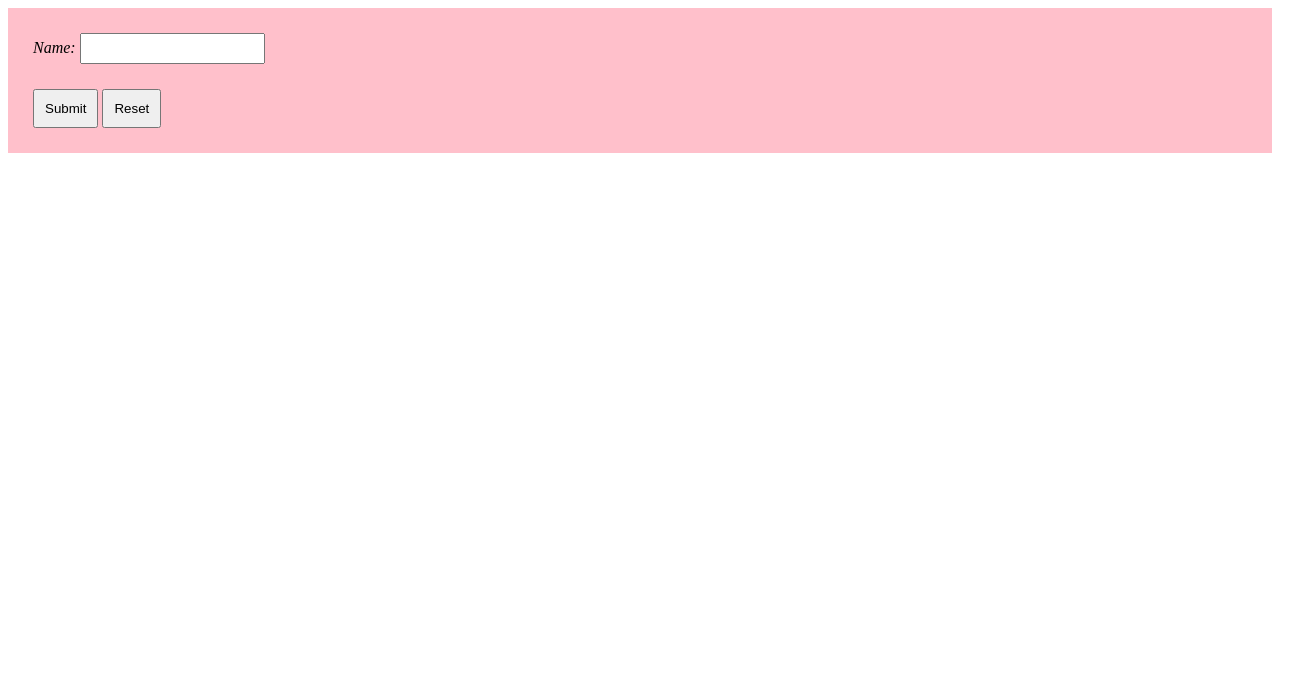
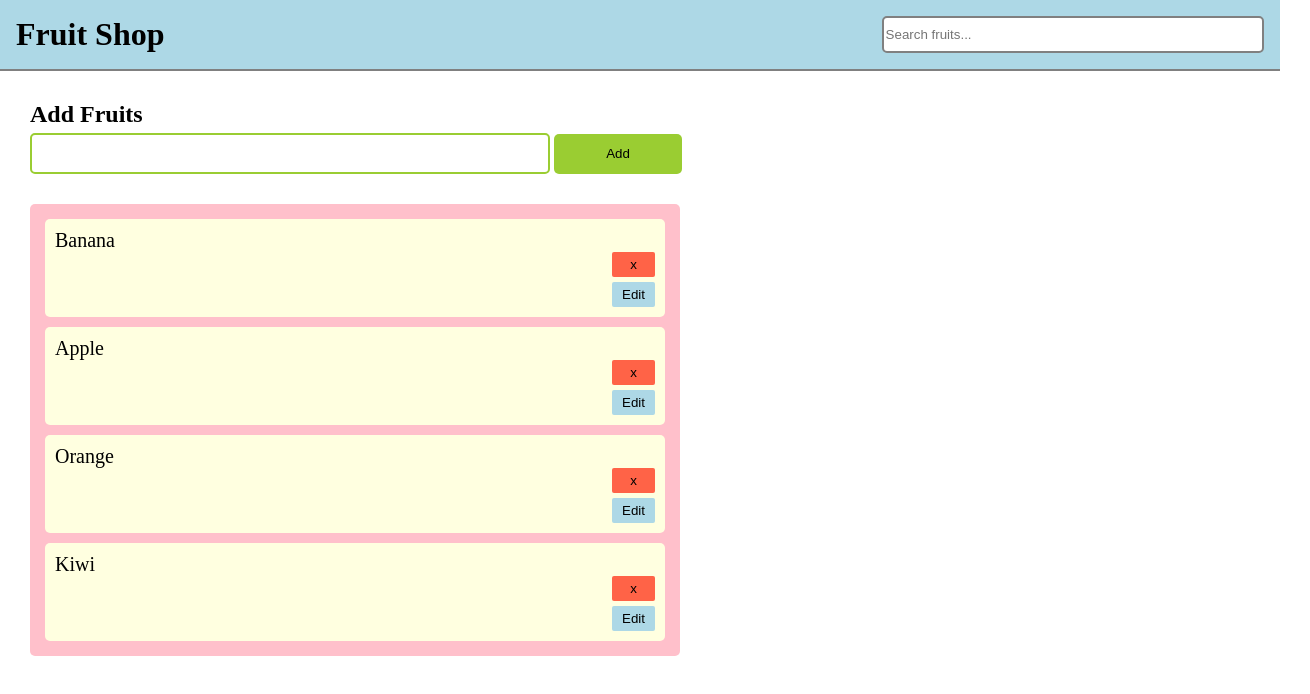
Before and after one commit to Aanand-Patil/no2, a plain HTML site: page index.html in a window 1280 px wide. Shown: the whole page, 1310 px wide, since content can reach past the window. Drawn offline with Linux system fonts and the light colour scheme.

Commit message:
added delete btn func

```diff
--- a/index.html
+++ b/index.html
@@ -2,20 +2,33 @@
 <html lang="en">
 
 <head>
-    <meta charset="UTF-8">
-    <meta name="viewport" content="width=device-width, initial-scale=1.0">
+    <meta charset="UTF-8" />
+    <meta http-equiv="X-UA-Compatible" content="IE=edge" />
+    <meta name="viewport" content="width=device-width, initial-scale=1.0" />
     <title>Document</title>
-    <link rel="stylesheet" href="style.css">
+    <link rel="stylesheet" href="style.css" />
 </head>
 
-<body>
-    <form>
-        <label for="name">Name:</label>
-        <input type="text" id="name">
-        <br>
-        <button class="btn" type="submit">Submit</button>
-        <button class="btn" type="reset">Reset</button>
-    </form>
+<body style="margin: 0">
+    <div id="header" style="padding: 1rem; background-color: lightblue">
+        <h1 id="main-heading" style="margin: 0">Fruit Shop</h1>
+        <input id="filter" type="text" placeholder="Search fruits..." />
+    </div>
+    <div>
+        <form>
+            <h2 id="basket-heading">Add Fruits</h2>
+            <input type="text" name="fruit" id="fruit-to-add" />
+            <button type="submit">Add</button>
+        </form>
+        <ul class="fruits">
+            <li class="fruit">Banana<button class="delete-btn">x</button></li>
+            <li class="fruit">Apple<button class="delete-btn">x</button></li>
+            <li class="fruit">Orange<button class="delete-btn">x</button></li>
+            <li class="fruit">Kiwi<button class="delete-btn">x</button></li>
+        </ul>
+    </div>
+    <div id="thanks"></div>
 </body>
+<script src="index.js"></script>
 
 </html>
--- a/index.js
+++ b/index.js
@@ -0,0 +1,47 @@
+// Add the Edit Button:
+
+
+// Implement the code as in video but with one extra 'Edit' button in 'li'
+
+const form = document.querySelector('form');
+const fruits = document.querySelector('.fruits')
+
+form.addEventListener('submit', function (event) {
+    event.preventDefault();
+
+    const fruitToAdd = document.getElementById('fruit-to-add')
+    const newLi = document.createElement("li")
+    // newLi.innerHTML = fruitToAdd.value + `<button class="delete-btn">x</button><button class="edit-btn">Edit</button>`
+    const newLiText = document.createTextNode(fruitToAdd.value)
+    newLi.appendChild(newLiText)
+    newLi.className = 'fruit'
+    const deleteBtn = document.createElement("button")
+    const deleteBtnText = document.createTextNode("x")
+    deleteBtn.appendChild(deleteBtnText)
+    deleteBtn.className = 'delete-btn'
+    const editBtn = document.createElement('button')
+    const editBtnText = document.createTextNode('Edit')
+    editBtn.appendChild(editBtnText)
+    editBtn.className = 'edit-btn'
+
+
+    newLi.appendChild(deleteBtn)
+    newLi.appendChild(editBtn)
+    fruits.appendChild(newLi)
+    console.log(fruits.children);
+
+})
+fruits.addEventListener("click", function (event) {
+    if (event.target.classList.contains('delete-btn')) {
+        const fruitToDelete = event.target.parentElement
+        fruits.removeChild(fruitToDelete)
+    }
+
+})
+for (i = 0; i < fruits.children.length; i++) {
+    const editBtn = document.createElement('button')
+    const editBtnText = document.createTextNode('Edit')
+    editBtn.appendChild(editBtnText)
+    editBtn.className = 'edit-btn'
+    fruits.children[i].appendChild(editBtn)
+}
--- a/style.css
+++ b/style.css
@@ -1,17 +1,74 @@
-form {
-    padding: 25px;
-    background-color: pink;
+#header {
+  display: flex;
+  justify-content: space-between;
+  border-bottom: 2px solid gray;
 }
 
-#name {
-    height: 25px;
+#header input {
+  width: 30%;
+  border: 2px solid gray;
+  border-radius: 5px;
 }
 
-label[for="name"] {
-    font-style: italic;
+h2 {
+  margin: 0;
 }
 
-.btn {
-    margin-top: 25px;
-    padding: 10px;
+form {
+  margin: 30px;
+  width: 100%;
 }
+
+form input {
+  height: 35px;
+  width: 40%;
+  border: 2px solid yellowgreen;
+  border-radius: 5px;
+  margin-top: 5px;
+}
+
+form button {
+  height: 40px;
+  width: 10%;
+  border: none;
+  border-radius: 5px;
+  margin-top: 5px;
+  background-color: yellowgreen;
+}
+
+ul {
+  list-style-type: none;
+  background-color: pink;
+  padding: 5px;
+  margin: 0 30px;
+  width: 50%;
+  border-radius: 5px;
+}
+
+li {
+  font-size: 20px;
+  padding: 10px;
+  margin: 10px;
+  border-radius: 5px;
+  background-color: lightyellow;
+  display: flex;
+  flex-direction: column;
+  align-items: flex-start;
+}
+
+.delete-btn {
+  align-self: flex-end;
+  background-color: tomato;
+  border: none;
+  border-radius: 2px;
+  padding: 5px 18px;
+}
+
+.edit-btn {
+  align-self: flex-end;
+  background-color: lightblue;
+  border: none;
+  border-radius: 2px;
+  padding: 5px 10px;
+  margin-top: 5px;
+}
```
